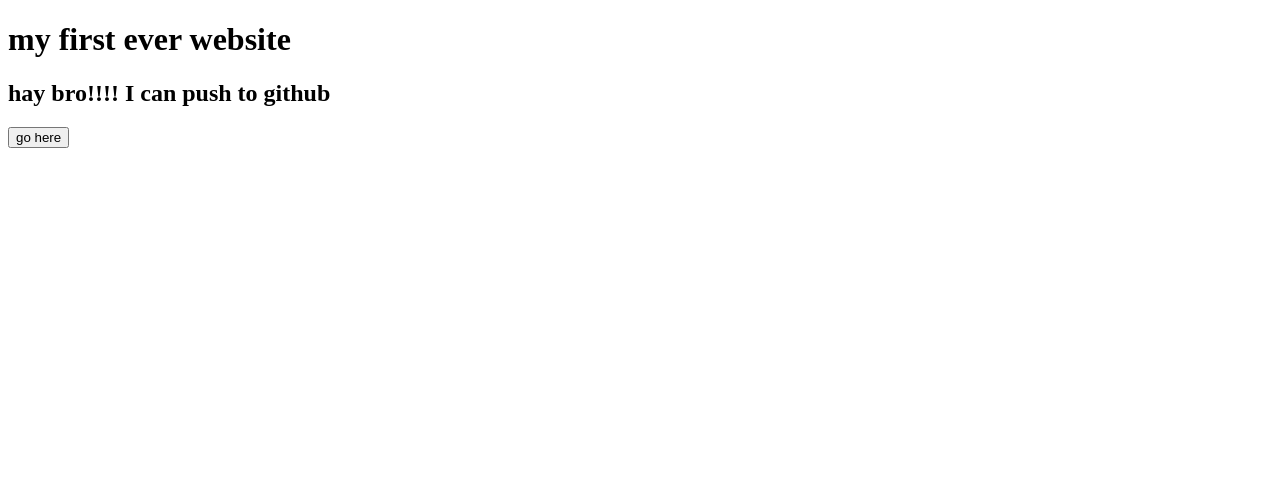
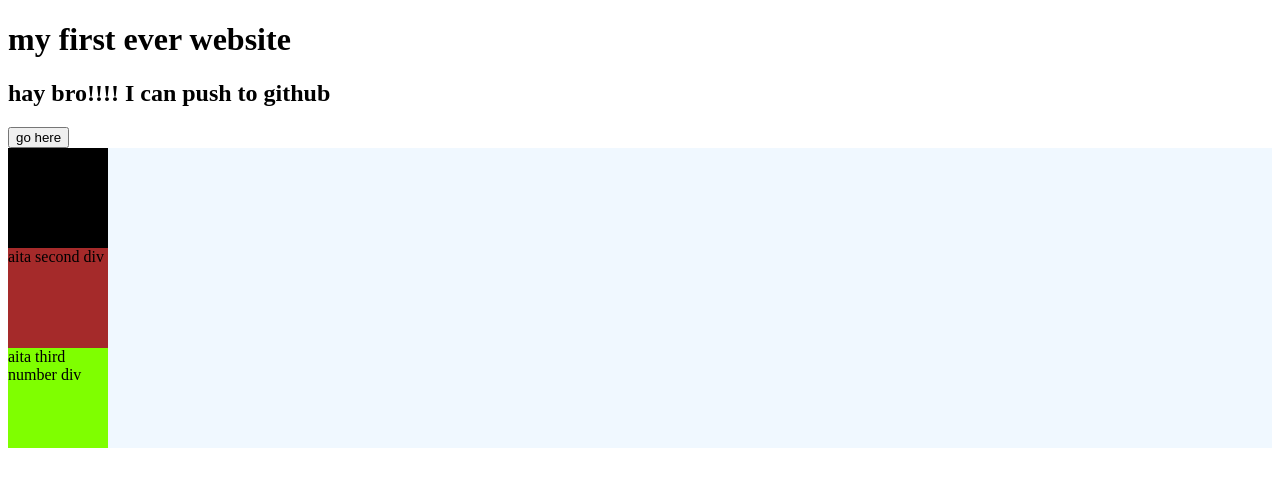
Before and after one commit to MainuddinMehedi/my-first-website-, a plain HTML site: page index.html in a window 1280 px wide. Drawn offline with Linux system fonts and the light colour scheme.

Commit message:
css linked

```diff
--- a/index.html
+++ b/index.html
@@ -5,15 +5,16 @@
     <meta http-equiv="X-UA-Compatible" content="IE=edge">
     <meta name="viewport" content="width=device-width, initial-scale=1.0">
     <title>Document</title>
+    <link rel="stylesheet" href="style.css">
 </head>
 <body>
     <h1>my first ever website </h1>
     <h2>hay bro!!!! I can push to github</h2>
     <button>go here </button>
     <section class="container">
-        <div class="first"></div>
-        <div class="second"></div>
-        <div class="third"></div>
+        <div class="first">aita first div</div>
+        <div class="second">aita second div</div>
+        <div class="third">aita third number div</div>
     </section>
 </body>
 </html>
```
